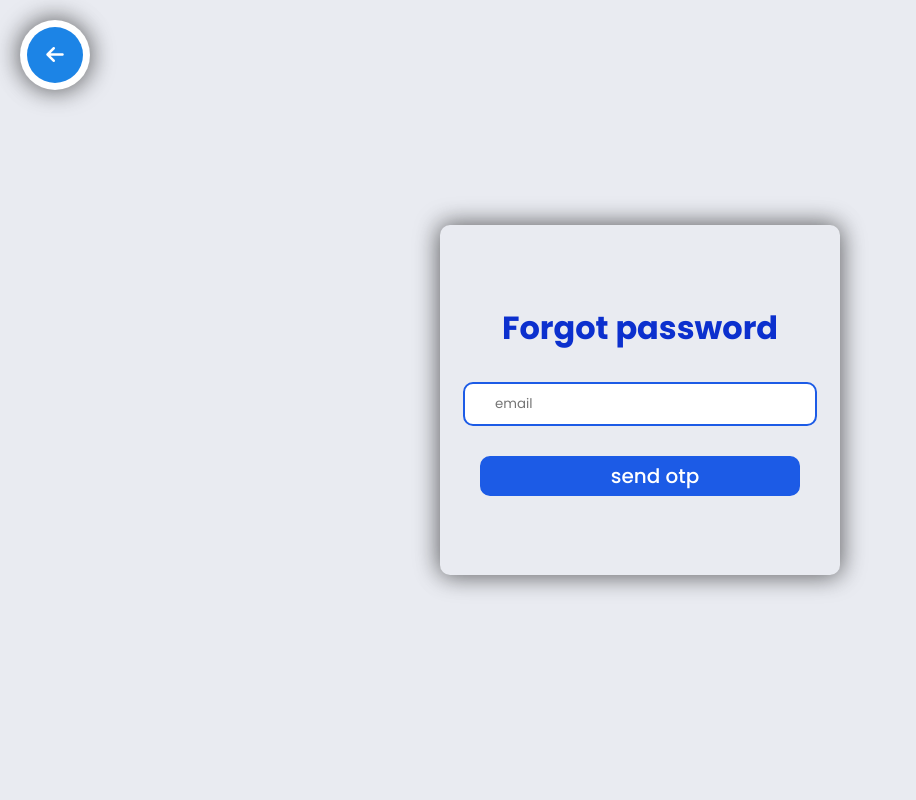
After one commit to Lewis-Jade/Vote_System, a PHP site: page /VIEWS/forgot_password.php in a window 1280 px wide. The commit adds this page. Shown: the whole page, without its empty margins (0-916 px from the left). Run offline with PHP 8.4, Linux system fonts and the light colour scheme.

Commit message:
Forgot password added

```diff
--- /dev/null
+++ b/VIEWS/forgot_password.php
@@ -0,0 +1,142 @@
+<?php
+
+session_start();
+
+?>
+
+
+
+
+
+<!DOCTYPE html>
+<html lang="en">
+<head>
+    <meta charset="UTF-8">
+    <meta name="viewport" content="width=device-width, initial-scale=1.0">
+    <link rel="stylesheet" href="https://cdnjs.cloudflare.com/ajax/libs/font-awesome/6.7.2/css/all.min.css" integrity="sha512-Evv84Mr4kqVGRNSgIGL/F/aIDqQb7xQ2vcrdIwxfjThSH8CSR7PBEakCr51Ck+w+/U6swU2Im1vVX0SVk9ABhg==" crossorigin="anonymous" referrerpolicy="no-referrer" />
+    <title>forgot password</title>
+    <style>
+        @import url('https://fonts.googleapis.com/css2?family=Poppins:ital,wght@0,100;0,200;0,300;0,400;0,500;0,600;0,700;0,800;0,900;1,100;1,200;1,300;1,400;1,500;1,600;1,700;1,800;1,900&display=swap');
+
+
+        *{
+            margin: 0;
+            padding: 0;
+            font-family: "Poppins", sans-serif;
+        }
+        body{
+            display:flex;
+            justify-content:center;
+            align-items:center;
+            flex-direction:column;
+            background: rgba(232, 234, 241, 0.94);
+            height:100vh;
+            gap: 20px;
+        }
+        p{
+            color:red;
+        }
+        h1{
+            color: rgba(12, 48, 206);
+        }
+        form{
+            height:350px;
+            width: 400px;
+            display:flex;
+            justify-content:center;
+            align-items:center;
+            flex-direction:column;
+            gap:30px;
+
+            box-shadow:2px 2px 24px rgba(0, 0, 0, 0.36),
+                        -2px -2px 24px rgba(0, 0, 0, 0.36);
+            border-radius:10px;
+
+        }
+        input{
+            width: 80%;
+            height:40px;
+            padding:0 0 0 30px;
+            border-radius:10px;
+            border:2px solid  rgb(28, 91, 230);
+            outline:none;
+            transition: 0.5s ease-in-out;
+        }
+        input:focus{
+            box-shadow:2px 2px 6px rgba(12, 145, 206, 0.67),
+            -2px -2px 6px  rgba(12, 145, 206, 0.67);
+        }
+        input[type="submit"]{
+            background:  rgb(28, 91, 230);
+            color:#fff;
+            font-size:20px;
+            font-weight:500;
+            transition: 0.5s ease-in-out;
+        }
+        input[type="submit"]:hover{
+            transform:translateY(-10px);
+        }
+        div{
+            position: absolute;
+            height:70px;
+            width:70px;
+            top:20px;
+            left:20px;
+            display:flex;
+            justify-content:center;
+            align-items:center;
+            background:#fff;
+            border-radius:50%;
+            box-shadow:2px 2px 24px rgba(0, 0, 0, 0.36),
+            -2px -2px 24px rgba(0, 0, 0, 0.36);
+            transition:0.5s ease-in-out;
+        }
+        a{
+            height:80%;
+            width:80%;
+            background:  rgb(28, 132, 230);
+            display:flex;
+            justify-content:center;
+            align-items:center;
+            text-decoration:none;
+            border-radius:50%;
+            color:#fff;
+            font-size:20px;
+            font-weight:500;
+        }
+        div:hover{
+            transform:translateX(-10px);
+        }
+
+    </style>
+</head>
+<body>
+
+  <div>
+  <a href="login.php"><i class="fa fa-arrow-left"></i>
+  </a>
+  </div>
+    <form action="../INCLUDES/forgotpassword.inc.php" method="POST">
+    <h1>Forgot password</h1>
+    <input type="email" name="email" placeholder="email" required>
+    <input type="submit"  name="submit" value="send otp">
+
+    <p id="loadingMessage" style="display: none;">Sending OTP...</p>
+    </form>
+    <?php
+      if(isset( $_SESSION['message'])){
+
+        echo '<p>'.  $_SESSION['message'].'</p>';
+
+        unset($_SESSION['message']);
+      }
+
+
+    ?>
+</body>
+
+
+
+
+</body>
+</html>
```
Also changed, not shown: CSS/login.css (+18 -0 lines), INCLUDES/Verify_otp.inc.php (added, +20 -0 lines), INCLUDES/forgotpassword.inc.php (added, +49 -0 lines), INCLUDES/reset.inc.php (added, +45 -0 lines), VIEWS/login.php (+6 -1 lines), VIEWS/reset.php (added, +129 -0 lines), VIEWS/verify_otp.php (added, +139 -0 lines).
